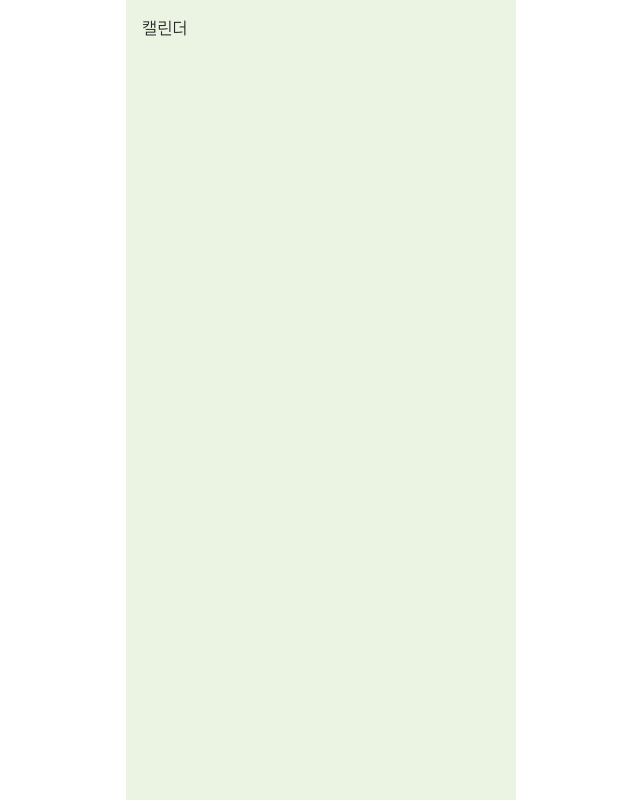
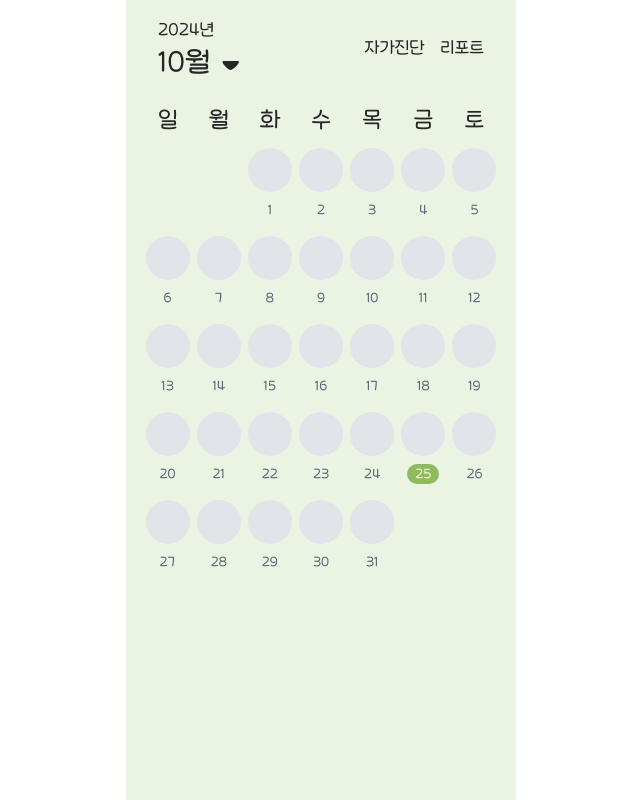
Before and after one commit to seomsoo/ddasoom, a Next.js app in the folder Frontend/: page /calendar in a window 1280 px wide. Shown: the whole page, without its empty margins (319-959 px from the left). Built offline with nearby package versions, Linux system fonts and the light colour scheme.

Commit message:
[FEAT] #10 캘린더 모달 추가

```diff
--- a/Frontend/package.json
+++ b/Frontend/package.json
@@ -14,12 +14,14 @@
     "@reduxjs/toolkit": "^2.3.0",
     "@tanstack/react-query": "^5.59.16",
     "@tanstack/react-query-devtools": "^5.59.16",
+    "date-fns": "^4.1.0",
     "eslint-plugin-import": "^2.31.0",
     "next": "14.2.15",
     "react": "^18",
     "react-dom": "^18",
     "react-lottie-player": "^2.1.0",
-    "react-redux": "^9.1.2"
+    "react-redux": "^9.1.2",
+    "react-swipeable": "^7.0.1"
   },
   "devDependencies": {
     "@tanstack/eslint-plugin-query": "^5.59.7",
--- a/Frontend/src/app/calendar/page.tsx
+++ b/Frontend/src/app/calendar/page.tsx
@@ -1,7 +1,12 @@
 import React from 'react';
 
+import Calendar from '@/components/Calendar/Calendar';
 export default function calendar() {
   return (
-    <div>캘린더</div>
+    <div>
+      <Calendar/>
+      {/* 공황 일지 */}
+      {/* 생활 기록 */}
+    </div>
   );
 }
--- a/Frontend/src/components/Calendar.tsx
+++ b/Frontend/src/components/Calendar/Calendar.tsx
@@ -1,55 +1,83 @@
 'use client';
-import { addMonths, format, isToday, subMonths } from 'date-fns';
+import { addMonths, format, isToday, setMonth, setYear, subMonths } from 'date-fns';
 import { ko } from 'date-fns/locale';
+import Image from 'next/image';
 import React, { useState } from 'react';
 import { useSwipeable } from 'react-swipeable';
+
+import CalendarListIcon from '@/asset/Svg/calendarListIcon.svg';
+
+import CalendarModal from './CalendarModal';
 
 const daysOfWeek = ['일', '월', '화', '수', '목', '금', '토'];
 
 export default function Calendar() {
   const [currentDate, setCurrentDate] = useState(new Date());
+  const [isModal, setIsModal] = useState(false);
 
   const startOfMonth = new Date(currentDate.getFullYear(), currentDate.getMonth(), 1);
   const endOfMonth = new Date(currentDate.getFullYear(), currentDate.getMonth() + 1, 0);
 
-  // 시작 요일을 맞추기 위해 이전 달의 날짜들을 빈 칸으로 표시
   const blankDays = Array.from({ length: startOfMonth.getDay() }, () => '');
-
-  // 이번 달의 날짜들을 배열에 추가
   const daysInMonth = Array.from(
     { length: endOfMonth.getDate() },
     (_, i) => i + 1,
   );
 
-  // 이전 달로 이동
   const handlePreviousMonth = () => {
     setCurrentDate((prevDate) => subMonths(prevDate, 1));
   };
 
-  // 다음 달로 이동
   const handleNextMonth = () => {
     setCurrentDate((prevDate) => addMonths(prevDate, 1));
   };
 
-  // 슬라이드 제스처를 위한 설정
   const handlers = useSwipeable({
     onSwipedLeft: handleNextMonth,
     onSwipedRight: handlePreviousMonth,
     trackMouse: true,
   });
 
+  const handleOpenModal = () => {
+    setIsModal(true);
+  };
+
+  const handleYearChange = (newYear: number) => {
+    setCurrentDate((prevDate) => setYear(prevDate, newYear));
+  };
+
+  const handleMonthChange = (newMonth: number) => {
+    setCurrentDate((prevDate) => setMonth(prevDate, newMonth - 1));
+    setIsModal(false);
+  };
+
   return (
     <div className="w-full mx-auto" {...handlers}>
       <div className="flex justify-between items-center mb-6 px-4">
-        <div className="text-left">
+        <div className="text-left" onClick={handleOpenModal} >
           <p className="text-lg font-hakgyoansimR">{format(currentDate, 'yyyy년', { locale: ko })}</p>
-          <p className="text-3xl font-hakgyoansimR">{format(currentDate, 'MM월', { locale: ko })}</p>
+          <p className="text-3xl font-hakgyoansimR">
+            {format(currentDate, 'MM월', { locale: ko })}
+            <button className="ml-3">
+              <Image src={CalendarListIcon} alt="calendarList" />
+            </button>
+          </p>
         </div>
-        <div className="flex space-x-4">
-          <button className="text-lg font-hakgyoansimR">자가진단</button>
-          <button className="text-lg font-hakgyoansimR">리포트</button>
+        <div className="flex space-x-4 text-lg font-hakgyoansimR">
+          <button>자가진단</button>
+          <button>리포트</button>
         </div>
       </div>
+
+      {isModal && (
+        <CalendarModal
+          year={currentDate.getFullYear()}
+          month={currentDate.getMonth() + 1}
+          onClose={() => setIsModal(false)}
+          onYearChange={handleYearChange}
+          onMonthSelect={handleMonthChange}
+        />
+      )}
 
       <div className="grid grid-cols-7 text-center font-hakgyoansimR mb-3 ">
         {daysOfWeek.map((day) => (
@@ -70,8 +98,7 @@ export default function Calendar() {
           return (
             <div key={day} className="flex flex-col items-center text-gray5">
               <div
-                className={'h-11 w-11 flex items-center justify-center rounded-full bg-gray3'}
-              />
+                className="h-11 w-11 flex items-center justify-center rounded-full bg-gray3" />
               <span className={`text-sm mt-2 font-hakgyoansimR ${isTodayDate && 'bg-main1 w-8 rounded-xl text-center text-gray1' }`}>
                 {format(date, 'd')}
               </span>
--- /dev/null
+++ b/Frontend/src/components/Calendar/CalendarModal.tsx
@@ -0,0 +1,48 @@
+import React from 'react';
+
+interface CalendarModalProps {
+  year: number;
+  month: number;
+  onClose: () => void;
+  onYearChange: (newYear: number) => void;
+  onMonthSelect: (newMonth: number) => void;
+}
+
+export default function CalendarModal({
+  year,
+  month,
+  onClose,
+  onYearChange,
+  onMonthSelect,
+}: CalendarModalProps) {
+  const currentMonth = new Date().getMonth() + 1;
+
+  const handlePreviousYear = () => onYearChange(year - 1);
+  const handleNextYear = () => onYearChange(year + 1);
+
+  return (
+    <div className="fixed inset-0 bg-black bg-opacity-65 flex items-center justify-center">
+      <div className="bg-gray1 p-4 py-8 rounded-2xl w-80 text-gray5">
+        <div className="flex justify-between items-center mb-6 font-nanumExtraBold">
+          <p className="text-2xl ml-2">{year}년</p>
+          <div className='text-lg flex gap-4 text-main1'>
+            <button onClick={handlePreviousYear} >{'<'}</button>
+            <button onClick={handleNextYear}>{'>'}</button>
+          </div>
+        </div>
+        <div className="grid grid-cols-4 gap-3">
+          {Array.from({ length: 12 }, (_, i) => i + 1).map((m) => (
+            <button
+              key={m}
+              className={`py-3 -px-4 rounded-xl text-sm text-nowrap font-nanumBold ${m === month ? 'bg-main1 text-gray1' : 'bg-gray2 text-gray5'} ${m > currentMonth && year === new Date().getFullYear() ? 'cursor-not-allowed opacity-50' : ''}`}
+              onClick={() => m <= currentMonth || year < new Date().getFullYear() ? onMonthSelect(m) : null}
+              disabled={m > currentMonth && year === new Date().getFullYear()}
+            >
+              {m}월
+            </button>
+          ))}
+        </div>
+      </div>
+    </div>
+  );
+}
```
Also changed, not shown: Frontend/src/asset/Svg/calendarListIcon.svg (added), 1 other file (tests, documents, lock files or other folders).
